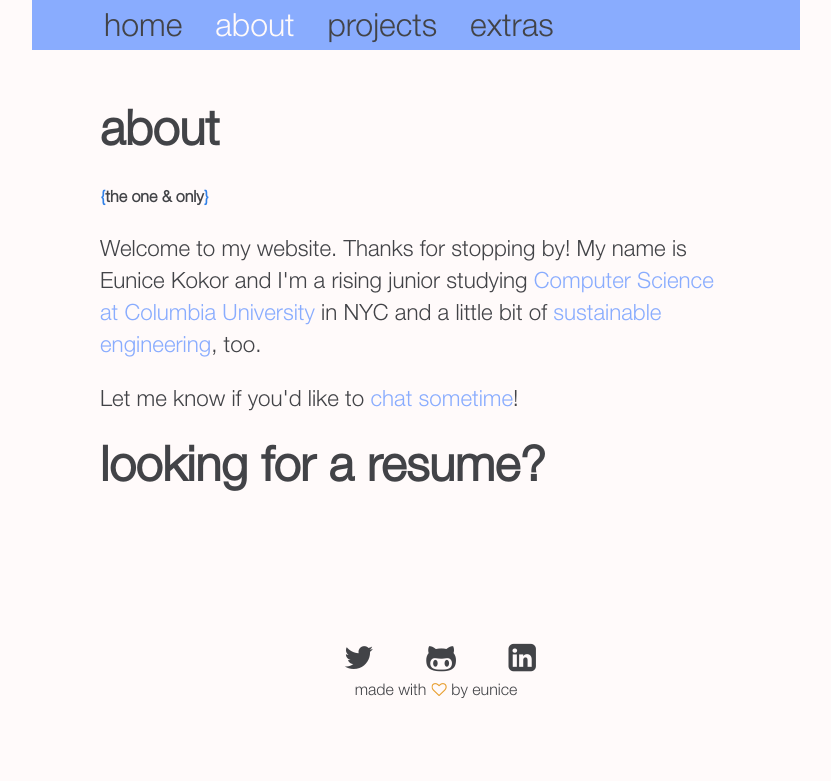
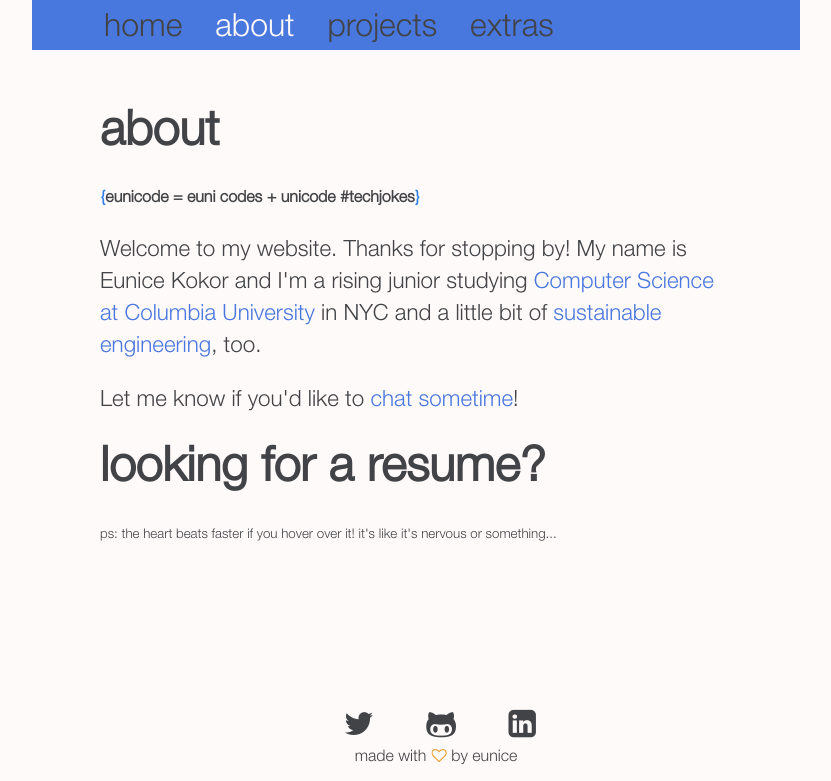
Before and after one commit to eunicekokor/eunicekokor.github.io, a Flask app: page /about in a window 1280 px wide. Shown: the top 781 px of the page, without its empty margins (224-1055 px from the left). Run offline with Flask 2, Linux system fonts and the light colour scheme; some libraries are stand-ins or nearby versions; some web fonts are replaced.

Commit message:
ui update

```diff
--- a/app.py
+++ b/app.py
@@ -12,16 +12,24 @@ website_info = {
   'headings': [
   {
    'title': 'home',
-   'subheading': ''},
+   'subheading': '',
+   'hover_text': 'Takes you to the logo page'
+  },
   {
    'title': 'about',
-   'subheading': 'the one & only'},
-   {
+   'subheading': 'eunicode = euni codes + unicode #techjokes',
+   'hover_text': 'Quick stats'
+  },
+  {
    'title': 'projects',
-   'subheading': 'stuff I made'},
-   {
+   'subheading': 'stuff I made',
+   'hover_text': 'A work in progress :p'
+  },
+  {
    'title': 'extras',
-   'subheading': 'other things!'}
+   'subheading': 'other things!',
+   'hover_text': 'A little extra!'
+   }
   ],
   'job_status': False
 }
@@ -43,6 +51,7 @@ def about():
 
 @app.route("/projects")
 def build():
+  #TODO: change the way project information sourced
   website_info['current'] = 'projects'
   return render_template("projects.html", info=website_info)
 
--- a/static/css/style.css
+++ b/static/css/style.css
@@ -10,7 +10,6 @@ html {
 }
 .main {
     width: 100%;
-
 }
 .page_heading {
     margin-top: 7.5rem;
@@ -49,7 +48,7 @@ h3 {
     top: 0%;
     left: 20%;
 
-    background: #89ACFE;
+    background: #4877DE;
     z-index: 500;
     line-height: 2.5em;
 }
@@ -84,7 +83,7 @@ a:visited {
     text-decoration: none;
 }
 #para_link {
-    color: #89ACFE;
+    color: #4877DE;
 }
 .active {
     color: snow;
@@ -113,6 +112,28 @@ a:visited {
     transform: scaleX(1);
 }
 
+.inline-header {
+    display: inline;
+}
+.organization_list{
+
+}
+
+.organization_list:hover{
+    color: #3080e8;
+}
+
+.organization_detail{
+    display: none;
+    font-size: 1em;
+    line-height: 1.3em;
+}
+.organization_group{
+    border-bottom: solid;
+    border-color: #ccc;
+    border-width: thin;
+}
+
 /**************
 Project Related
 **************/
@@ -133,7 +154,7 @@ Project Related
 .project-feature:hover{
   border-radius: 5%;
   border-bottom: solid;
-  border-color: #89ACFE;
+  border-color: #4877DE;
 }
 
 .overlay {
@@ -154,7 +175,7 @@ Project Related
 }
 
 .fa-twitter:hover, .fa-github-alt:hover, .fa-linkedin-square:hover{
-  color: #89ACFE;
+    color: #4877DE;
 }
 
 #credit{
@@ -235,7 +256,7 @@ Media Queries
     }
 
     li {
-      font-size: 1.5em;
+      font-size: 1.2em;
     }
 
     .intro{
--- a/static/javascript/script.js
+++ b/static/javascript/script.js
@@ -4,6 +4,16 @@ $(document).ready(function(){
     $("#mylogo").css('animation','logo-rotate-mobile 4s ease-in-out 1');
     setTimeout(function(){ window.location = '/about'; }, delay);
   });
+
+  $(".organization_list").click(function(){
+    var class_detail = "";
+    var important_class = "";
+    var class_detail = $(this).attr("class");
+    class_detail = class_detail.split(' ');
+    var important_class = class_detail[1];
+    console.log(important_class);
+    $("." + important_class+".organization_detail").toggle();
+  })
 
 //   $( ".page_heading" ).click(function() {
 //   $( ".subheading" ).toggle( "explode" );
--- a/templates/about.html
+++ b/templates/about.html
@@ -18,5 +18,6 @@
 {% if info['job_status'] == False %}
   <h2 class="static_shock"><a target="_blank" href="/static/files/resume2015.pdf">looking for a resume?</a></h2>
 {% endif %}
+<small> ps: the heart beats faster if you hover over it! it's like it's nervous or something... </small>
 </div>
 {% endblock %}
--- a/templates/page_layout.html
+++ b/templates/page_layout.html
@@ -4,11 +4,11 @@
       <ul id="nav">
           {% for heading in info['headings'] %}
             {% if heading['title'] == info['current'] %}
-              <li class="nav-item active"><a class="nav-link" href="/{{heading['title']}}">
+              <li class="nav-item active"><a title="{{heading['hover_text']}}" class="nav-link" href="/{{heading['title']}}">
             {{heading['title']}}</a>
               </li>
             {% else %}
-          <li class="nav-item"><a href="/{{heading['title']}}">
+          <li class="nav-item"><a title="{{heading['hover_text']}}" href="/{{heading['title']}}">
             {{heading['title']}}</a>
           </li>
             {% endif %}
```
Also changed, not shown: templates/extras.html (+9 -5 lines).
